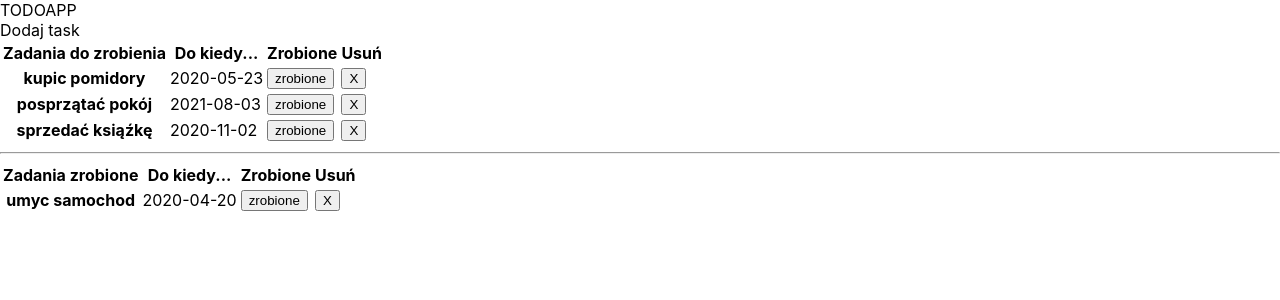
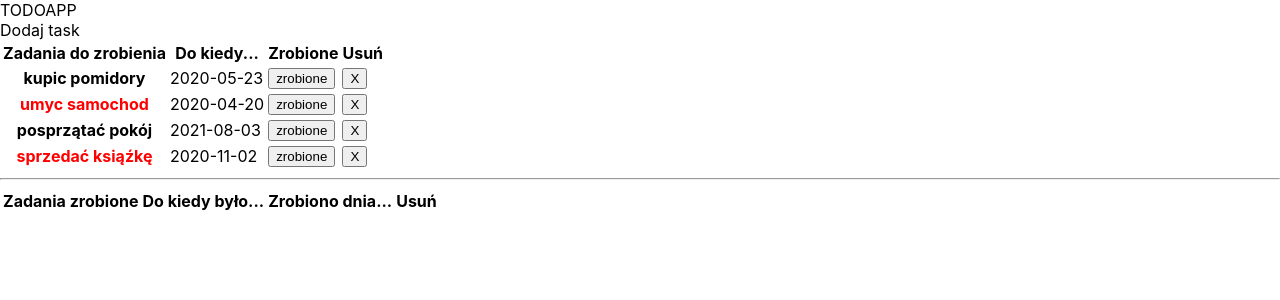
Before and after one commit to gregsypek/todoapp, a React (Create React App) app: page / in a window 1280 px wide. Shown: the top 300 px of the page. Built offline with nearby package versions, Linux system fonts and the light colour scheme.

Commit message:
adding new component and change display format for second table

```diff
--- a/src/components/App.js
+++ b/src/components/App.js
@@ -12,7 +12,7 @@ class App extends Component {
 					id: 0,
 					text: "kupic pomidory",
 					date: "2020-05-23",
-					important: true,
+					important: false,
 					active: true,
 					finishDate: null,
 				},
@@ -21,14 +21,14 @@ class App extends Component {
 					text: "umyc samochod",
 					date: "2020-04-20",
 					important: true,
-					active: false,
+					active: true,
 					finishDate: null,
 				},
 				{
 					id: 2,
 					text: "posprzątać pokój",
 					date: "2021-08-03",
-					important: true,
+					important: false,
 					active: true,
 					finishDate: null,
 				},
--- a/src/components/Task.js
+++ b/src/components/Task.js
@@ -1,10 +1,13 @@
 import React from "react";
 
 const Task = (props) => {
-	const { text, date, id } = props.task;
+	const importantStyle = {
+		color: "red",
+	};
+	const { text, date, id, important, finishDate } = props.task;
 	return (
 		<tr>
-			<th>{text}</th>
+			<th style={important ? importantStyle : null}>{text}</th>
 			<td>{date}</td>
 			<td>
 				<button onClick={() => props.change(id)}>zrobione</button>
--- /dev/null
+++ b/src/components/TaskDone.js
@@ -0,0 +1,18 @@
+import React from "react";
+
+const TaskDone = (props) => {
+	const { text, date, id, finishDate } = props.task;
+	const finish = new Date(finishDate).toLocaleDateString();
+	return (
+		<tr>
+			<th>{text}</th>
+			<td>{date}</td>
+			<td>{finish}</td>
+			<td>
+				<button onClick={() => props.delete(id)}>X</button>
+			</td>
+		</tr>
+	);
+};
+
+export default TaskDone;
--- a/src/components/TaskList.js
+++ b/src/components/TaskList.js
@@ -1,5 +1,6 @@
 import React from "react";
 import Task from "./Task";
+import TaskDone from "./TaskDone";
 
 const TaskList = (props) => {
 	const active = props.tasks.filter((task) => task.active);
@@ -13,9 +14,10 @@ const TaskList = (props) => {
 		/>
 	));
 	// do zaimplementowania na osobnej stronie
+
 	const done = props.tasks.filter((task) => !task.active);
 	const doneTasks = done.map((task) => (
-		<Task
+		<TaskDone
 			key={task.id}
 			task={task}
 			tasks={props.tasks}
@@ -46,8 +48,8 @@ const TaskList = (props) => {
 					<thead>
 						<tr>
 							<th>Zadania zrobione</th>
-							<th>Do kiedy...</th>
-							<th>Zrobione</th>
+							<th>Do kiedy było...</th>
+							<th>Zrobiono dnia...</th>
 							<th>Usuń</th>
 						</tr>
 					</thead>
```
